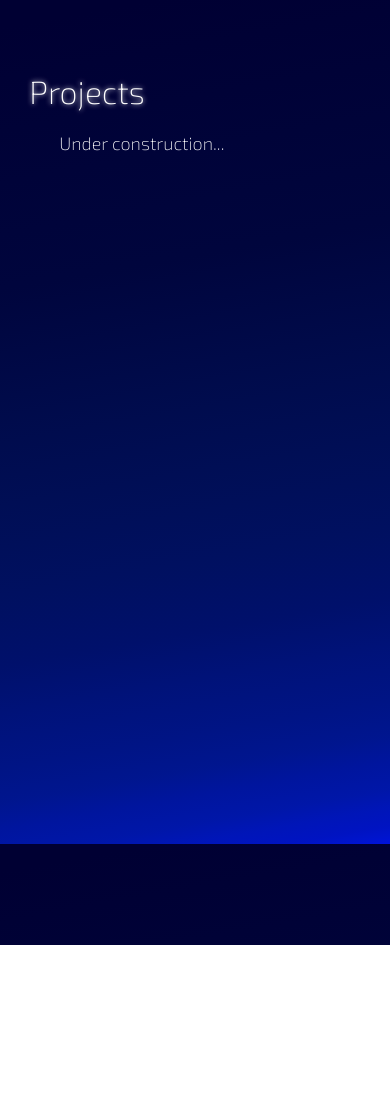
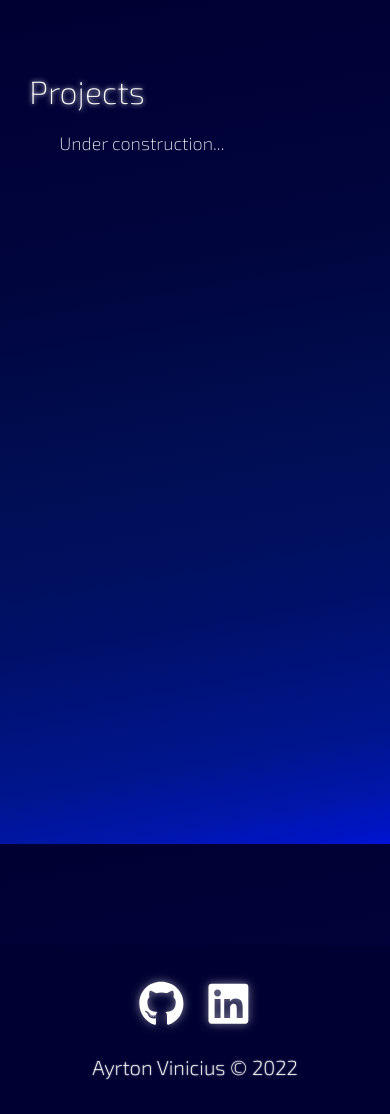
Before and after one commit to ayrtton/portfolio, a React (Create React App) app: page /projects in a window 390 px wide. Before the commit the page ends 945 px from the top, so only its background shows below. Built offline with nearby package versions, Linux system fonts and the light colour scheme.

Commit message:
Set footer responsiveness for mobile devices

```diff
--- a/src/components/Footer.module.css
+++ b/src/components/Footer.module.css
@@ -34,7 +34,34 @@
 }
 
 @media (max-width: 768px) {
-    .footerContent {
-        display: none;
+    .copyright {
+        font-size: 2.4vh;
+        width: 65%;
+    }
+
+    .social {
+        width: 25%;
+    }
+
+    .icon {
+        font-size: 5.4vh;
     }
 }
+
+@media (max-width: 576px) {
+    .footerContent {
+        height: 20vh;
+        flex-direction: column-reverse;
+        gap: 15%;
+    }
+
+    .social {
+        width: 50%;
+        justify-content: center;
+        gap: 10%;
+    }
+
+    .icon {
+        min-width: 12vw;
+    }
+}
```
